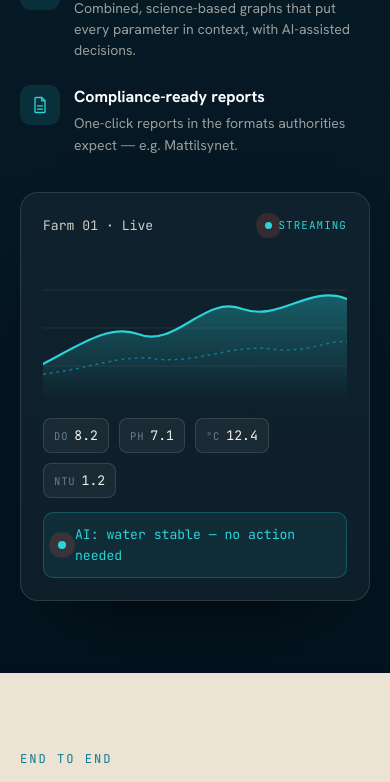
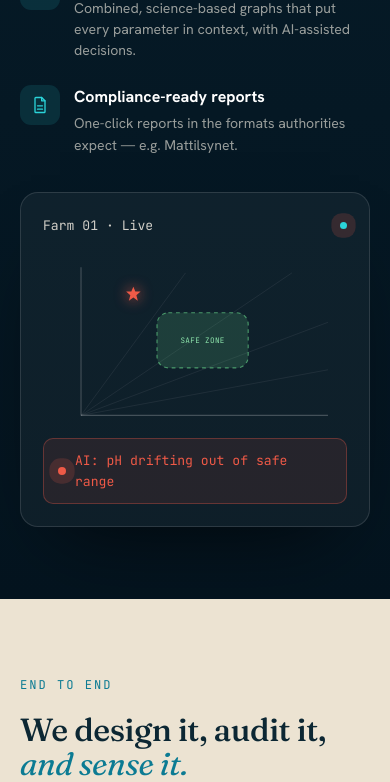
Before and after one commit to Okan-wqm/suderra-website, a Django app: page /en/ in a window 390 px wide. Shown: the part 5124-5906 px from the top of the page. Run offline with Django 5.2, Linux system fonts and the light colour scheme.

Commit message:
Redesign pass 2: octagon product, multi-tenant platform, Deffeyes viz, i18n
- Single Tank product (octagon image + real metrics/specs), multi-tenant
  Platform section (isolated DB, unlimited sensors, mobile ops, Mattilsynet
  reports), Suderra Edge/OS messaging (removed patented-sensor claim)
- End-to-end loop: Design/Audit/Finance/Build&Train/Run/Sense
- Live Deffeyes water-chemistry dashboard: star drifts out of green safe zone,
  AI targets + corrects back (decorative, reduced-motion safe)
- Full-bleed faint salmon-dance hero video with scrim; text overlaid
- Norwegian flag, logo white-bg badge, clickable partner links, Sandefjord-only
- Full no/tr/ar translations for all redesign copy (.po + compiled .mo)

Co-Authored-By: Claude Opus 4.8 (1M context) <noreply@anthropic.com>

```diff
--- a/suderrawebsite/static/webapp/css/clarity.css
+++ b/suderrawebsite/static/webapp/css/clarity.css
@@ -164,10 +164,19 @@ main { position: relative; z-index: 2; }
 /* ---- Hero ---- */
 .hero {
   min-height: 100svh; display: flex; flex-direction: column; justify-content: center;
-  padding-top: var(--header-h); padding-inline: clamp(20px, 5vw, 48px);
-  max-width: var(--maxw); margin-inline: auto; position: relative; z-index: 2;
+  padding-top: var(--header-h); position: relative; z-index: 2; overflow: hidden;
 }
-.hero-inner { max-width: 860px; }
+.hero-inner { max-width: var(--maxw); width: 100%; margin-inline: auto; padding-inline: clamp(20px, 5vw, 48px); position: relative; z-index: 2; }
+.hero-video {
+  position: absolute; inset: 0; width: 100%; height: 100%; object-fit: cover;
+  z-index: 0; opacity: .38; pointer-events: none; filter: saturate(.9) contrast(1.05);
+}
+.hero::before {
+  content: ""; position: absolute; inset: 0; z-index: 1; pointer-events: none;
+  background:
+    linear-gradient(90deg, rgba(4,20,31,.94) 0%, rgba(4,20,31,.62) 48%, rgba(4,20,31,.22) 100%),
+    linear-gradient(to bottom, rgba(4,20,31,.55), rgba(4,20,31,.15) 38%, rgba(4,20,31,.9));
+}
 .eyebrow {
   font-family: var(--mono); font-size: .78rem; letter-spacing: .18em; text-transform: uppercase;
   color: var(--cyan); display: inline-flex; align-items: center; gap: 10px; margin-bottom: 26px;
@@ -193,7 +202,7 @@ main { position: relative; z-index: 2; }
 .t-val { font-size: 1.1rem; font-weight: 700; color: var(--cyan); font-variant-numeric: tabular-nums; min-width: 3ch; }
 .t-unit { font-size: .72rem; color: rgba(244,239,228,.5); }
 
-.scroll-hint { position: absolute; bottom: 34px; left: clamp(20px,5vw,48px); display: flex; align-items: center; gap: 14px; font-family: var(--mono); font-size: .72rem; letter-spacing: .12em; text-transform: uppercase; color: rgba(244,239,228,.55); }
+.scroll-hint { position: absolute; z-index: 2; bottom: 34px; left: clamp(20px,5vw,48px); display: flex; align-items: center; gap: 14px; font-family: var(--mono); font-size: .72rem; letter-spacing: .12em; text-transform: uppercase; color: rgba(244,239,228,.55); }
 .scroll-rail { width: 1px; height: 46px; background: rgba(244,239,228,.2); position: relative; overflow: hidden; }
 .scroll-rail i { position: absolute; top: -50%; left: 0; width: 100%; height: 50%; background: var(--cyan); animation: rail 2s var(--ease-out) infinite; }
 @keyframes rail { 0% { transform: translateY(-100%);} 60%,100% { transform: translateY(300%);} }
@@ -281,6 +290,8 @@ main { position: relative; z-index: 2; }
 .partners-row { display: flex; flex-wrap: wrap; align-items: center; justify-content: center; gap: clamp(40px, 8vw, 96px); }
 .partner-logo { height: 54px; width: auto; opacity: .55; filter: grayscale(1); transition: opacity .5s var(--ease-out), filter .5s var(--ease-out), transform .5s var(--ease-out); }
 .partner-logo:hover { opacity: 1; filter: grayscale(0); transform: translateY(-5px) scale(1.05); }
+.partner-link { display: inline-flex; align-items: center; }
+.partner-link:hover .partner-logo { opacity: 1; filter: grayscale(0); transform: translateY(-5px) scale(1.05); }
 
 /* Staggered reveal (loop steps, partner logos) */
 .reveal[style*="--i"] { transition-delay: calc(var(--i) * 0.09s); }
@@ -345,13 +356,20 @@ main { position: relative; z-index: 2; }
 .dash-title { font-family: var(--mono); font-size: .82rem; color: rgba(244,239,228,.85); }
 .dash-live { font-family: var(--mono); font-size: .68rem; text-transform: uppercase; letter-spacing: .1em; color: var(--cyan); display: inline-flex; align-items: center; gap: 6px; }
 .dash-live i { width: 7px; height: 7px; border-radius: 50%; background: var(--cyan); box-shadow: 0 0 8px var(--cyan); animation: pulse 2s infinite; }
-.dash-chart { width: 100%; height: 150px; display: block; }
-.dash-line-a { stroke-dasharray: 1; stroke-dashoffset: 1; }
-.platform-viz.in .dash-line-a { animation: draw 1.8s var(--ease-out) .2s forwards; }
-@keyframes draw { to { stroke-dashoffset: 0; } }
+/* Deffeyes water-chemistry diagram */
+.deffeyes { width: 100%; height: auto; display: block; }
+.dfx-safe { fill: rgba(108, 222, 142, .16); stroke: rgba(108, 222, 142, .6); stroke-width: 1.2; stroke-dasharray: 4 4; }
+.dfx-safe-lab { fill: #8fe6ad; font-family: var(--mono); font-size: 8px; letter-spacing: .05em; text-transform: uppercase; }
+.dfx-axlab { fill: rgba(244,239,228,.6); font-family: var(--mono); font-size: 9px; letter-spacing: .1em; }
+.dfx-star { fill: var(--cyan); filter: drop-shadow(0 0 5px var(--cyan)); transition: fill .4s, filter .4s; }
+.dfx-target, .dfx-arrow { transition: opacity .4s; }
+.dash.alert .dfx-star { fill: var(--coral); filter: drop-shadow(0 0 7px var(--coral)); }
+.dash.alert .dash-ai { color: var(--coral); background: rgba(239,90,71,.1); border-color: rgba(239,90,71,.32); }
+.dash.alert .dash-ai-dot { background: var(--coral); box-shadow: 0 0 8px var(--coral); }
 .dash-chips { display: flex; flex-wrap: wrap; gap: 10px; margin: 16px 0 14px; }
 .dash-chips span { font-family: var(--mono); font-size: .82rem; color: var(--paper); background: rgba(255,255,255,.05); border: 1px solid var(--line-d); border-radius: 8px; padding: 6px 10px; font-variant-numeric: tabular-nums; }
 .dash-chips i { font-style: normal; color: var(--ink-3); margin-inline-end: 6px; font-size: .66rem; letter-spacing: .08em; text-transform: uppercase; }
+.dash-chips b { font-weight: 600; color: var(--paper); }
 .dash-ai { display: flex; align-items: center; gap: 9px; font-family: var(--mono); font-size: .82rem; color: var(--cyan); background: rgba(43,212,217,.08); border: 1px solid rgba(43,212,217,.25); border-radius: 10px; padding: 11px 14px; }
 .dash-ai-dot { width: 8px; height: 8px; border-radius: 50%; background: var(--cyan); box-shadow: 0 0 8px var(--cyan); animation: pulse 2s infinite; flex-shrink: 0; }
 .dash-ai-text { transition: opacity .35s; }
@@ -425,7 +443,7 @@ html[dir="rtl"] .scroll-rail i { } /* unaffected */
 @media (prefers-reduced-motion: reduce) {
   .reveal { opacity: 1 !important; transform: none !important; transition: none !important; }
   .eyebrow-dot, .foot-pulse i, .scroll-rail i, .dash-live i, .dash-ai-dot { animation: none !important; }
-  .platform-viz.in .dash-line-a { animation: none !important; stroke-dashoffset: 0 !important; }
+  .hero-video { display: none !important; }
   .btn:hover, .sector:hover, .loop-step:hover { transform: none !important; }
   .tilt-on { transform: none !important; }
 }
--- a/suderrawebsite/static/webapp/js/clarity.js
+++ b/suderrawebsite/static/webapp/js/clarity.js
@@ -97,19 +97,64 @@
     });
   }
 
-  /* ---------------- Dashboard: AI decision cycling ---------------- */
+  /* ---------------- Dashboard: Deffeyes diagram + AI correction ---------------- */
   function initDash() {
-    var ai = document.querySelector('.dash-ai');
-    if (!ai) return;
-    var textEl = ai.querySelector('.dash-ai-text');
-    var states = (ai.getAttribute('data-states') || '').split('|').filter(Boolean);
-    if (reduce || !textEl || !states.length) return;
-    var i = 0;
-    setInterval(function () {
-      i = (i + 1) % states.length;
-      textEl.style.opacity = '0';
-      setTimeout(function () { textEl.textContent = states[i]; textEl.style.opacity = '1'; }, 350);
-    }, 2600);
+    var dash = document.querySelector('.dash');
+    var svg = dash && dash.querySelector('.deffeyes');
+    if (!dash || !svg) return;
+    var starEl = svg.querySelector('.dfx-star'),
+        targetEl = svg.querySelector('.dfx-target'),
+        arrowEl = svg.querySelector('.dfx-arrow'),
+        aiText = dash.querySelector('.dash-ai-text'),
+        chipDic = dash.querySelector('[data-chip="dic"]'),
+        chipAlk = dash.querySelector('[data-chip="alk"]'),
+        chipPh = dash.querySelector('[data-chip="ph"]');
+    var msg = function (k, d) { return dash.getAttribute('data-ai-' + k) || d; };
+    var safe = { x0: 122, y0: 66, x1: 214, y1: 120 }, center = { x: 168, y: 93 };
+    var pos = { x: center.x, y: center.y }, goal = { x: center.x, y: center.y };
+
+    function setStar() { starEl.setAttribute('transform', 'translate(' + pos.x.toFixed(1) + ',' + pos.y.toFixed(1) + ')'); }
+    function showTarget(p) {
+      if (targetEl) { targetEl.setAttribute('transform', 'translate(' + p.x + ',' + p.y + ')'); targetEl.style.opacity = '1'; }
+      if (arrowEl) { arrowEl.setAttribute('x2', p.x); arrowEl.setAttribute('y2', p.y); arrowEl.style.opacity = '1'; }
+    }
+    function hideTarget() { if (targetEl) targetEl.style.opacity = '0'; if (arrowEl) arrowEl.style.opacity = '0'; }
+    function updateChips() {
+      if (chipDic) chipDic.textContent = (2.5 + (pos.x - 40) / 260 * 4).toFixed(1);
+      if (chipAlk) chipAlk.textContent = (1.0 + (172 - pos.y) / 156 * 3).toFixed(1);
+      if (chipPh) chipPh.textContent = (6.7 + (172 - pos.y) / 156 * 1.5 - (pos.x - 40) / 260 * 0.5).toFixed(1);
+    }
+    setStar(); updateChips();
+    if (reduce) { if (aiText) aiText.textContent = msg('stable', 'AI: stable'); return; }
+
+    var raf2;
+    function loop() {
+      pos.x += (goal.x - pos.x) * 0.07; pos.y += (goal.y - pos.y) * 0.07;
+      setStar(); updateChips();
+      if (arrowEl && arrowEl.style.opacity === '1') { arrowEl.setAttribute('x1', pos.x.toFixed(1)); arrowEl.setAttribute('y1', pos.y.toFixed(1)); }
+      raf2 = requestAnimationFrame(loop);
+    }
+    raf2 = requestAnimationFrame(loop);
+
+    function excursion() {
+      return Math.random() < 0.5
+        ? { x: safe.x0 - 26 - Math.random() * 22, y: safe.y0 - 16 - Math.random() * 16 }
+        : { x: safe.x1 + 16 + Math.random() * 30, y: safe.y1 + 12 + Math.random() * 18 };
+    }
+    function setAI(k, alert) { if (aiText) aiText.textContent = msg(k, ''); dash.classList.toggle('alert', !!alert); }
+
+    var steps = [
+      function () { goal = { x: center.x, y: center.y }; hideTarget(); setAI('analyze', false); },
+      function () { setAI('stable', false); },
+      function () { goal = excursion(); setAI('drift', true); },                                   // drifts outside safe zone
+      function () { showTarget(center); goal = { x: center.x, y: center.y }; setAI('dose', true); }, // AI targets + pulls back
+      function () { hideTarget(); setAI('back', false); }
+    ];
+    var si = 0;
+    (function sched() { steps[si % steps.length](); si++; setTimeout(sched, 2900); })();
+    document.addEventListener('visibilitychange', function () {
+      if (document.hidden) { if (raf2) cancelAnimationFrame(raf2); } else { raf2 = requestAnimationFrame(loop); }
+    });
   }
 
   /* ---------------- WebGL: water + 3D octagon ---------------- */
--- a/webapp/templates/index.html
+++ b/webapp/templates/index.html
@@ -8,6 +8,9 @@
 
 <!-- ============ HERO ============ -->
 <section class="hero" id="hero" data-stage="murky">
+  <video class="hero-video" autoplay muted loop playsinline preload="metadata" aria-hidden="true">
+    <source src="{% static 'webapp/videos/salmondance.mp4' %}" type="video/mp4">
+  </video>
   <div class="hero-inner">
     <p class="eyebrow reveal"><span class="eyebrow-dot"></span>{% trans "Water Intelligence" %} · {% trans "Engineered in Norway" %} {% include "partials/flag_no.html" %}</p>
     <h1 class="hero-title reveal">
@@ -146,30 +149,45 @@
       </div>
 
       <div class="platform-viz reveal" aria-hidden="true">
-        <div class="dash">
+        <div class="dash"
+             data-ai-analyze="{% trans 'AI: analyzing water chemistry…' %}"
+             data-ai-stable="{% trans 'AI: alkalinity stable — within safe range' %}"
+             data-ai-drift="{% trans 'AI: pH drifting out of safe range' %}"
+             data-ai-dose="{% trans 'AI: dosing bicarbonate → target' %}"
+             data-ai-back="{% trans 'AI: corrected — back in safe range' %}">
           <div class="dash-head">
             <span class="dash-title">{% trans "Farm 01" %} · {% trans "Live" %}</span>
-            <span class="dash-live"><i></i>{% trans "streaming" %}</span>
+            <span class="dash-live"><i></i></span>
           </div>
-          <svg class="dash-chart" viewBox="0 0 320 150" preserveAspectRatio="none" role="img">
-            <defs>
-              <linearGradient id="dgrad" x1="0" y1="0" x2="0" y2="1">
-                <stop offset="0" stop-color="#2bd4d9" stop-opacity=".34"/>
-                <stop offset="1" stop-color="#2bd4d9" stop-opacity="0"/>
-              </linearGradient>
-            </defs>
-            <g stroke="rgba(255,255,255,.08)" stroke-width="1">
-              <line x1="0" y1="38" x2="320" y2="38"/><line x1="0" y1="76" x2="320" y2="76"/><line x1="0" y1="114" x2="320" y2="114"/>
+          <svg class="deffeyes" viewBox="0 0 320 196" role="img" aria-label="{% trans 'Water-chemistry stability diagram' %}">
+            <!-- constant-pH iso-lines (radial from origin) -->
+            <g stroke="rgba(255,255,255,.07)" stroke-width="1">
+              <line x1="40" y1="172" x2="300" y2="124"/>
+              <line x1="40" y1="172" x2="300" y2="74"/>
+              <line x1="40" y1="172" x2="262" y2="22"/>
+              <line x1="40" y1="172" x2="150" y2="22"/>
             </g>
-            <path class="dash-area" d="M0,112 C40,92 70,72 100,82 C140,97 170,42 210,57 C250,70 280,32 320,47 L320,150 L0,150 Z" fill="url(#dgrad)"/>
-            <path class="dash-line-b" d="M0,122 C50,117 80,102 120,107 C160,112 200,92 240,97 C280,102 300,87 320,90" fill="none" stroke="#0c7b93" stroke-width="1.5" stroke-dasharray="3 4"/>
-            <path class="dash-line-a" pathLength="1" d="M0,112 C40,92 70,72 100,82 C140,97 170,42 210,57 C250,70 280,32 320,47" fill="none" stroke="#2bd4d9" stroke-width="2.2" stroke-linecap="round"/>
+            <!-- safe zone -->
+            <rect class="dfx-safe" x="120" y="64" width="96" height="58" rx="12"/>
+            <text class="dfx-safe-lab" x="168" y="96" text-anchor="middle">{% trans "safe zone" %}</text>
+            <!-- axes -->
+            <g stroke="rgba(255,255,255,.22)" stroke-width="1.2">
+              <line x1="40" y1="16" x2="40" y2="172"/>
+              <line x1="40" y1="172" x2="300" y2="172"/>
+            </g>
+            <defs><marker id="dfx-ah" markerWidth="7" markerHeight="7" refX="5" refY="3" orient="auto"><path d="M0,0 L6,3 L0,6 Z" fill="#ef5a47"/></marker></defs>
+            <!-- AI action arrow (star → target) -->
+            <line class="dfx-arrow" x1="168" y1="93" x2="168" y2="93" stroke="#ef5a47" stroke-width="1.5" stroke-dasharray="3 3" marker-end="url(#dfx-ah)" style="opacity:0"/>
+            <!-- target (shown while correcting) -->
+            <g class="dfx-target" transform="translate(168,93)" style="opacity:0">
+              <circle r="8" fill="none" stroke="#ef5a47" stroke-width="1.5"/>
+              <circle r="1.8" fill="#ef5a47"/>
+            </g>
+            <!-- current water state -->
+            <path class="dfx-star" transform="translate(168,93)" d="M0,-7.5 L2.1,-2.4 7.6,-2.4 3.2,1.5 4.7,7.1 0,3.8 -4.7,7.1 -3.2,1.5 -7.6,-2.4 -2.1,-2.4 Z"/>
           </svg>
-          <div class="dash-chips">
-            <span><i>DO</i>8.2</span><span><i>pH</i>7.1</span><span><i>°C</i>12.4</span><span><i>NTU</i>1.2</span>
-          </div>
-          <div class="dash-ai" data-states="{% trans 'Analyzing water chemistry…' %}|{% trans 'O₂ optimal — holding' %}|{% trans 'pH stable — no action' %}|{% trans 'Feed +2% recommended' %}">
-            <span class="dash-ai-dot"></span><span class="dash-ai-text">{% trans "AI: water stable — no action needed" %}</span>
+          <div class="dash-ai">
+            <span class="dash-ai-dot"></span><span class="dash-ai-text">{% trans "AI: alkalinity stable — within safe range" %}</span>
           </div>
         </div>
       </div>
@@ -189,7 +207,7 @@
       <li class="loop-step reveal" style="--i:0"><span class="loop-no">01</span><h3>{% trans "Design" %}</h3><p>{% trans "Full RAS engineering — flow, biofiltration, oxygenation and degassing sized to your species and density." %}</p></li>
       <li class="loop-step reveal" style="--i:1"><span class="loop-no">02</span><h3>{% trans "Audit" %}</h3><p>{% trans "Independent review of an existing facility — water balance, biosecurity and risk — with a prioritized roadmap." %}</p></li>
       <li class="loop-step reveal" style="--i:2"><span class="loop-no">03</span><h3>{% trans "Finance" %}</h3><p>{% trans "We help you secure Eksfin-backed financing — 90% under €2M, 60–70% above · 10–15-year term · 2.5–3.5% interest." %}</p></li>
-      <li class="loop-step reveal" style="--i:3"><span class="loop-no">04</span><h3>{% trans "Build" %}</h3><p>{% trans "Support through construction and commissioning — from tank fabrication to a working, validated system." %}</p></li>
+      <li class="loop-step reveal" style="--i:3"><span class="loop-no">04</span><h3>{% trans "Build & Train" %}</h3><p>{% trans "Support through construction and commissioning — and we train your team to run the system with confidence." %}</p></li>
       <li class="loop-step reveal" style="--i:4"><span class="loop-no">05</span><h3>{% trans "Run" %}</h3><p>{% trans "Operational support to keep the site running 24/7 with a lean 3–4 person crew." %}</p></li>
       <li class="loop-step reveal" style="--i:5"><span class="loop-no">06</span><h3>{% trans "Sense & decide" %}</h3><p>{% trans "Suderra Edge reads your existing sensors continuously and AI turns the data into decisions you approve." %}</p></li>
     </ol>
@@ -201,9 +219,15 @@
   <div class="container">
     <p class="partners-label reveal">{% trans "Supported by" %}</p>
     <div class="partners-row">
-      <img class="partner-logo reveal" style="--i:0" src="{% static 'webapp/images/innovation-norge.png' %}" alt="Innovation Norway" loading="lazy">
-      <img class="partner-logo reveal" style="--i:1" src="{% static 'webapp/images/eksfin.png' %}" alt="Eksfin" loading="lazy">
-      <img class="partner-logo reveal" style="--i:2" src="{% static 'webapp/images/Forskningsradet.png' %}" alt="Research Council of Norway" loading="lazy">
+      <a class="partner-link reveal" style="--i:0" href="https://www.innovasjonnorge.no/en/" target="_blank" rel="noopener" aria-label="Innovation Norway">
+        <img class="partner-logo" src="{% static 'webapp/images/innovation-norge.png' %}" alt="Innovation Norway" loading="lazy">
+      </a>
+      <a class="partner-link reveal" style="--i:1" href="https://www.eksfin.no/" target="_blank" rel="noopener" aria-label="Eksfin">
+        <img class="partner-logo" src="{% static 'webapp/images/eksfin.png' %}" alt="Eksfin" loading="lazy">
+      </a>
+      <a class="partner-link reveal" style="--i:2" href="https://www.forskningsradet.no/en/" target="_blank" rel="noopener" aria-label="Research Council of Norway">
+        <img class="partner-logo" src="{% static 'webapp/images/Forskningsradet.png' %}" alt="Research Council of Norway" loading="lazy">
+      </a>
     </div>
   </div>
 </section>
@@ -234,9 +258,10 @@
     </div>
     <div class="about-card glass reveal">
       <div class="about-row"><span>{% trans "Headquarters" %}</span><strong>Sandefjord, {% trans "Norway" %} {% include "partials/flag_no.html" %}</strong></div>
-      <div class="about-row"><span>{% trans "Focus" %}</span><strong>{% trans "Recirculating aquaculture" %}</strong></div>
+      <div class="about-row"><span>{% trans "Focus" %}</span><strong>{% trans "RAS engineering, design & management" %}</strong></div>
       <div class="about-row"><span>{% trans "Platform" %}</span><strong>Suderra Edge · Suderra OS</strong></div>
-      <div class="about-row"><span>{% trans "Origin" %}</span><strong>{% trans "Norwegian engineering" %} {% include "partials/flag_no.html" %}</strong></div>
+      <div class="about-row"><span>{% trans "Strength" %}</span><strong>{% trans "10+ years hands-on experience" %}</strong></div>
+      <div class="about-row"><span>{% trans "Origin" %}</span><strong>{% trans "Norway" %} {% include "partials/flag_no.html" %}</strong></div>
     </div>
   </div>
 </section>
```
Also changed, not shown: locale/ar/LC_MESSAGES/django.po, locale/no/LC_MESSAGES/django.po, locale/tr/LC_MESSAGES/django.po, 3 other files.
